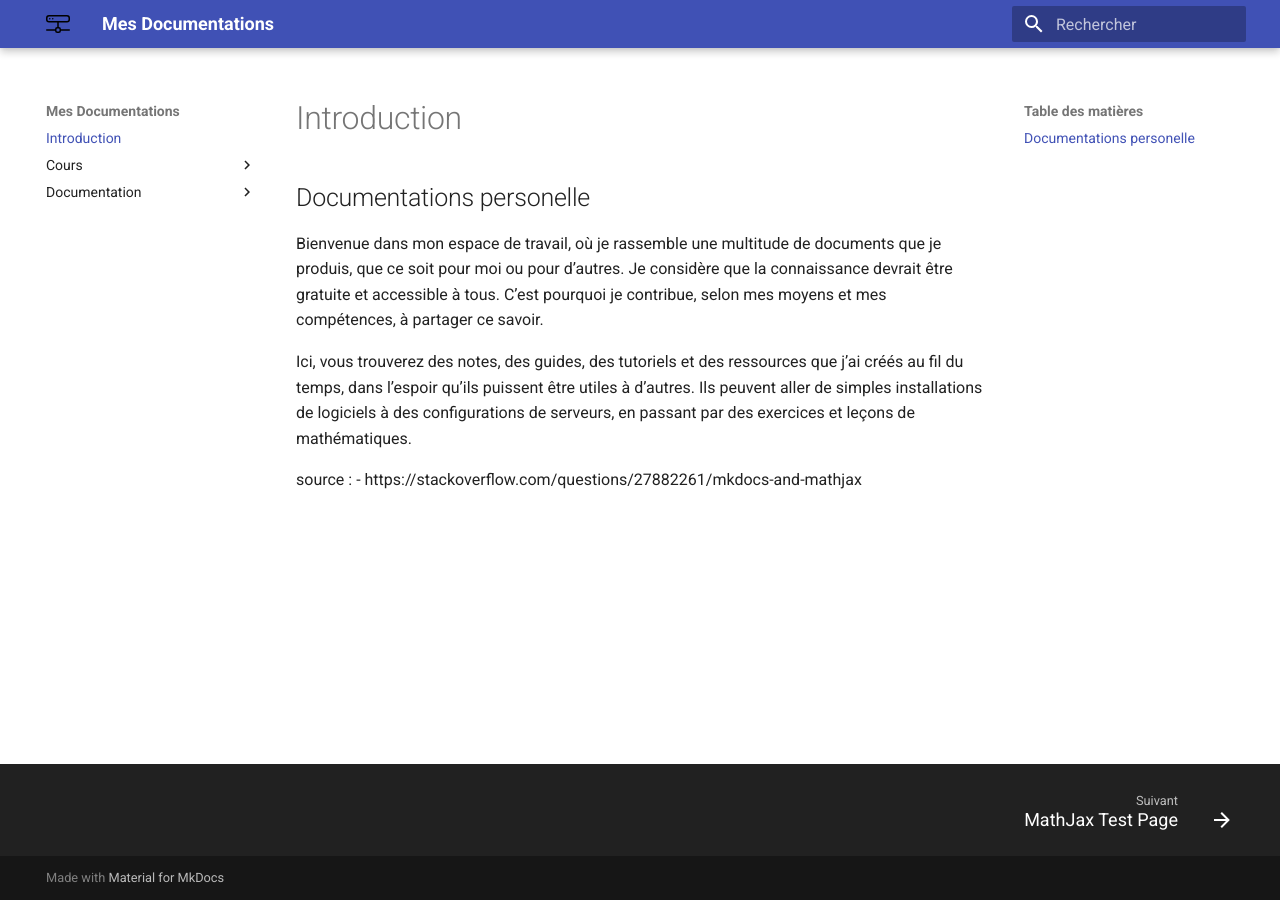
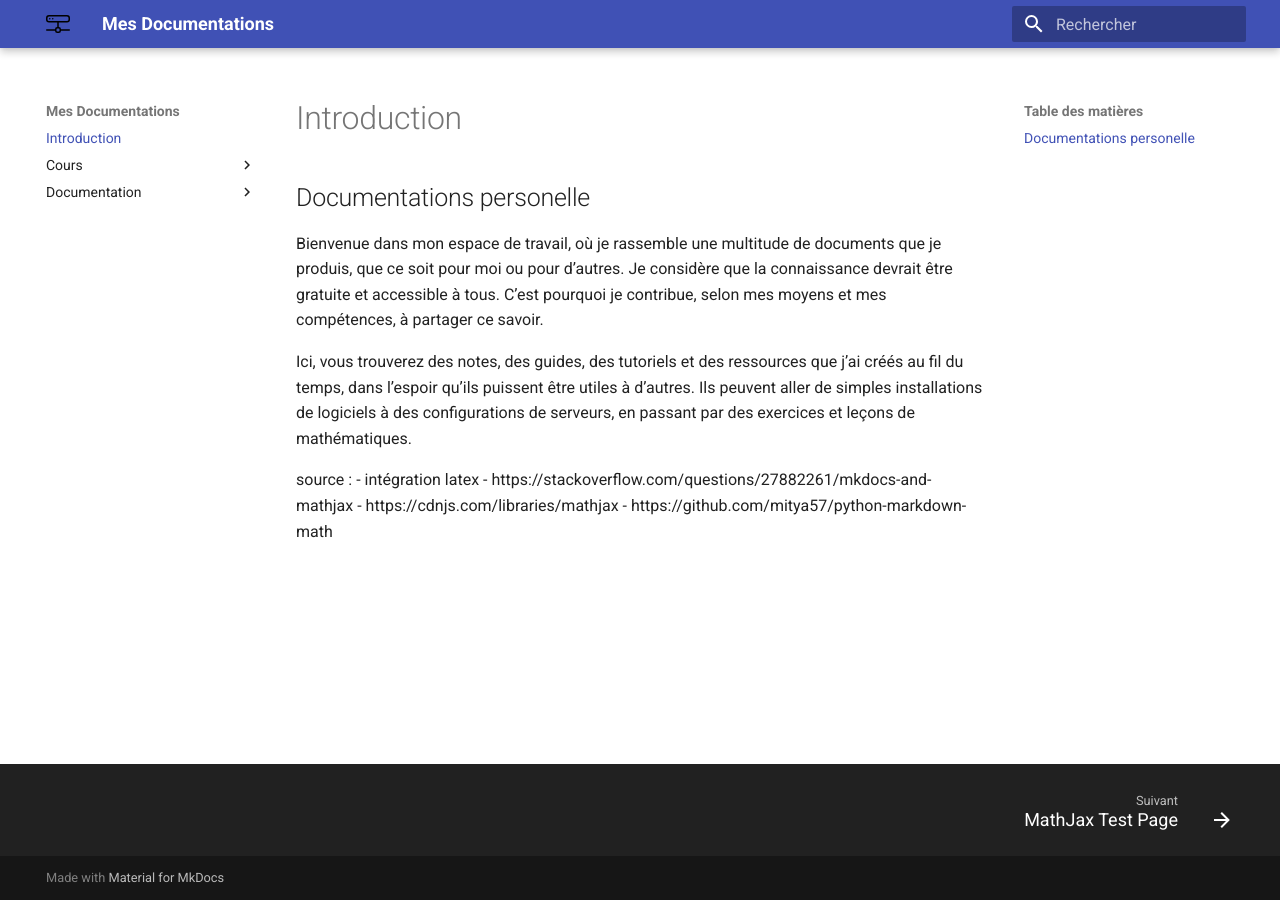
Before and after one commit to LibGR/Docs, an MkDocs documentation site: the page built from docs/index.md, in a window 1280 px wide. Built offline with MkDocs 1.6.1 and Material for MkDocs 9.7.7, drawn with Linux system fonts in a browser that asks for light colours; a script that is not in the unit is left out.

Commit message:
Latex correction 10000

```diff
--- a/docs/index.md
+++ b/docs/index.md
@@ -5,8 +5,8 @@
 
 Ici, vous trouverez des notes, des guides, des tutoriels et des ressources que j’ai créés au fil du temps, dans l’espoir qu’ils puissent être utiles à d’autres. Ils peuvent aller de simples installations de logiciels à des configurations de serveurs, en passant par des exercices et leçons de mathématiques.
 
-
-
-
 source :
- -  https://stackoverflow.com/questions/27882261/mkdocs-and-mathjax
+- intégration latex
+   - https://stackoverflow.com/questions/27882261/mkdocs-and-mathjax
+   - https://cdnjs.com/libraries/mathjax
+   - https://github.com/mitya57/python-markdown-math
--- a/mkdocs.yml
+++ b/mkdocs.yml
@@ -15,7 +15,8 @@
   - search
 
 extra_javascript:
-  - https://cdnjs.cloudflare.com/ajax/libs/mathjax/4.0.0/tex-mml-chtml.min.js
+  # MathJax pour le rendu LaTeX
+  - https://cdn.jsdelivr.net/npm/mathjax@3/es5/tex-mml-chtml.js
 
 markdown_extensions:
   - admonition
@@ -37,4 +38,4 @@
       pygments_lang_class: true
   - pymdownx.tabbed:
       alternate_style: true
-  - mdx_math
+  - pymdownx.arithmatex
```
Also changed, not shown: docs/Cours/Mathematiques/Latex.md (+4 -1 lines), 1 other file.
